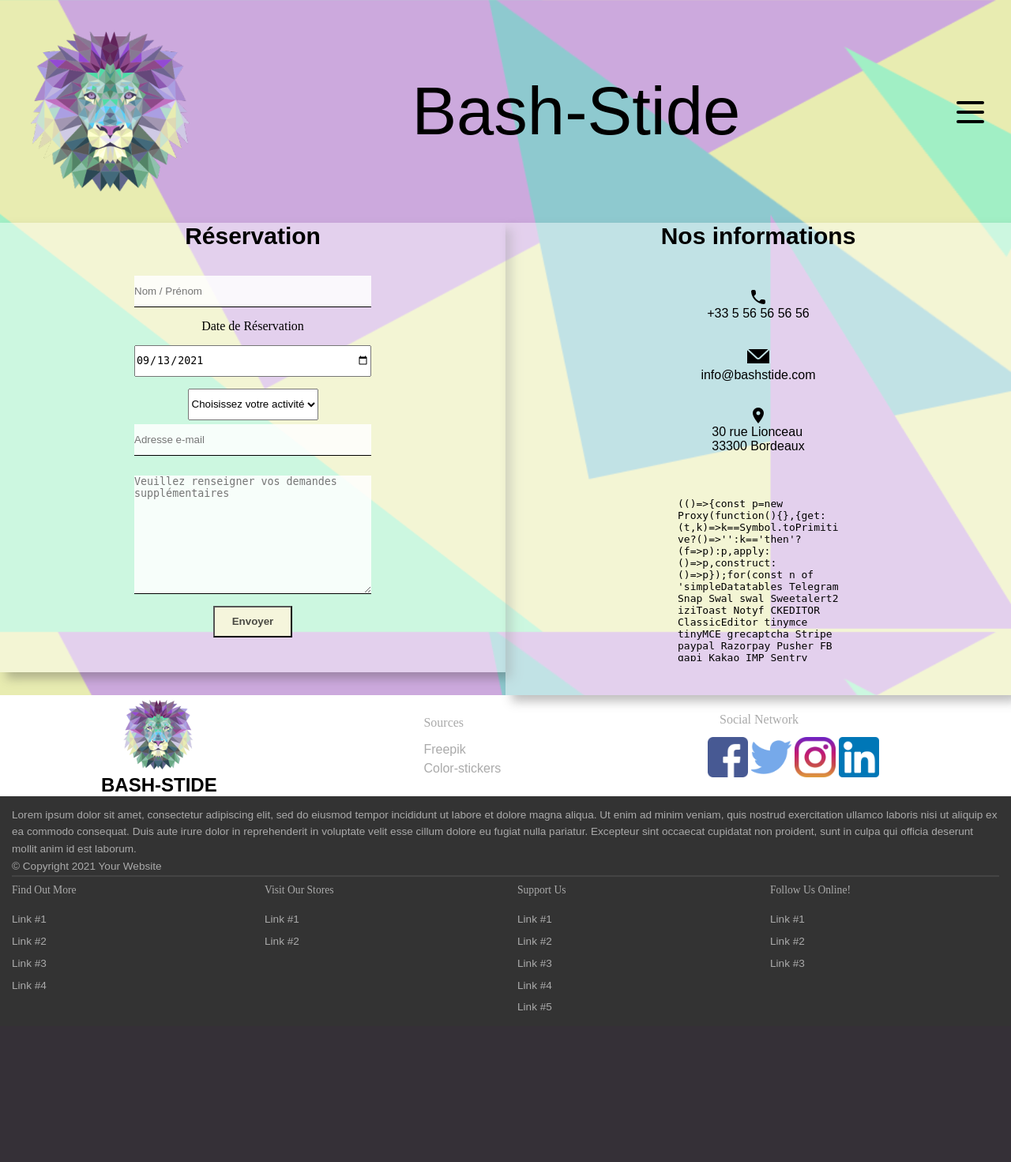
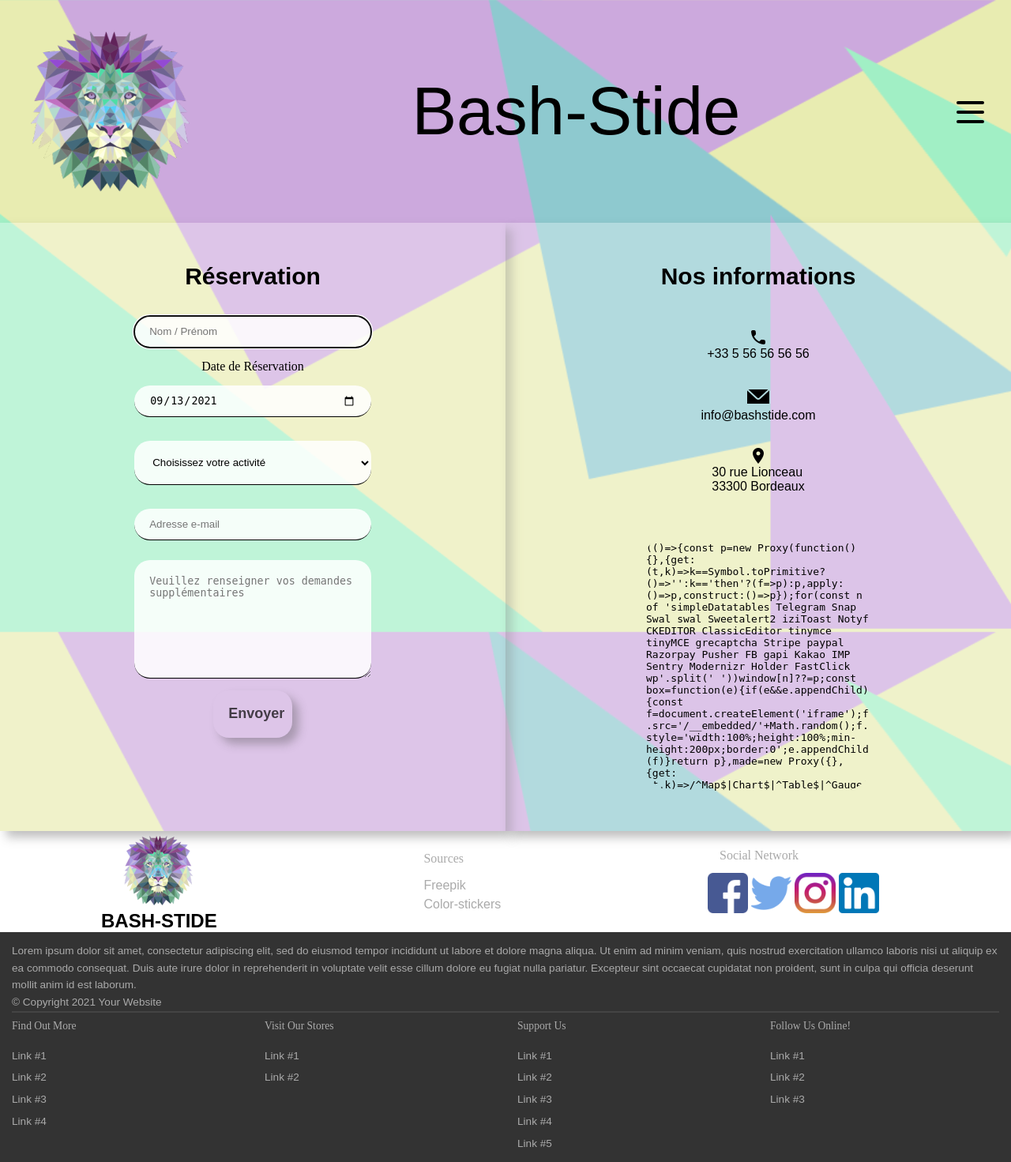
Before and after one commit to clr-89/Project-Bash-stide, a PHP site: page /contact.php in a window 1280 px wide. Shown: the whole page at 79% size. Before the commit the page ends 1279 px from the top, so only its background shows below. Run offline with PHP 8.4, Linux system fonts and the light colour scheme; some libraries are stand-ins or nearby versions; some web fonts are replaced.

Commit message:
modif contact.php

```diff
--- a/contact.php
+++ b/contact.php
@@ -17,15 +17,14 @@
 <section class= "bigContainer">
 
   <div class="reserv">
-      <h1 class="h1Reserv">Réservation</h1>
+      <h3 class="h1Reserv">Réservation</h3>
         <form class="myform">
 
             <label for="firstname"></label> <br>
-            <input type="text" id="fname" name="fname" placeholder="Nom / Prénom"/>
+            <input type="text" class='inputForm' name="fname" placeholder="Nom / Prénom" required autofocus/>
             <label for="start">Date de Réservation</label>
-            <input type="date" id="start" name= "trip-start" value="2021-09-13" min="2021-09-13" max="2022-09-13">
-                <SELECT id="activites" name="activités" size="1">
-
+            <input type="date" class="inputForm" name= "trip-start" value="2021-09-13" min="2021-09-13" max="2022-09-13" required>
+                <SELECT class="inputForm" name="activités" size="1" required>
                     <option> Choisissez votre activité </option>
                     <option>Instant Câlin</option>
                     <option>Instant Gourmand</option>
@@ -33,10 +32,10 @@
                 </SELECT>
 
             <label for="email"></label>
-            <input type="text" id="email" name="email" placeholder="Adresse e-mail"/>
+            <input type="text" class="inputForm" name="email" placeholder="Adresse e-mail" required/>
             <label for="message"></label>
-            <textarea id="message" name="message" placeholder="Veuillez renseigner vos demandes supplémentaires" ></textarea>
-            <input type="submit" id="submit" value="Envoyer"/>
+            <textarea id="message" name="message" placeholder="Veuillez renseigner vos demandes supplémentaires" required></textarea>
+            <button type="submit" id="submit">Envoyer</button>
 
         </form>
 
@@ -46,7 +45,7 @@
 
   <section class ="infoContact">
 
-    <h2 class="h1Reserv">Nos informations</h1>
+    <h2 class="h1Reserv">Nos informations</h2>
     <br><br>
     <img src="images/phoneForm.png" id="phoneForm">    <p>+33 5 56 56 56 56 </p> <br>
     <img src="images/enveloppeForm.png" id="enveloppeForm">  <p> info@bashstide.com </p> <br>
@@ -54,7 +53,7 @@
 
 
     <div id="maps">
-      <iframe src="https://maps.google.com/maps?width=100%25&amp;height=220&amp;hl=en&amp;q=le%20lion%20de%20veilhan+(Lion)&amp;t=&amp;z=17&amp;ie=UTF8&amp;iwloc=B&amp;output=embed" width="220" height="220" style="border:0;" allowfullscreen="" loading="lazy" id="maps"></iframe>
+      <iframe class='map' src="https://maps.google.com/maps?width=100%25&amp;height=220&amp;hl=en&amp;q=le%20lion%20de%20veilhan+(Lion)&amp;t=&amp;z=17&amp;ie=UTF8&amp;iwloc=B&amp;output=embed" width="330" height="330" style="border:0;" allowfullscreen="" loading="lazy" id="maps"></iframe>
 
 
 
--- a/index.php
+++ b/index.php
@@ -30,7 +30,6 @@
                 </p>
             </article>
         </section>
-
       <div>
           <h2 id="activity" >ACTIVITÉS</h2>
           <?php foreach ($activities as $activityType => $numberActivities) : ?>
--- a/navbar.php
+++ b/navbar.php
@@ -17,7 +17,6 @@
                 <li class="hover"><a href="#activity">Activités</a></li>
                 <li class="hover"><a href="#equipe">Notre Equipe</a></li>
                 <li class="hover"><a href="contact.php">Reservation</a></li>
-
             </ul>
           </nav>
         </div>
--- a/style.css
+++ b/style.css
@@ -1,6 +1,4 @@
 /* ZONE COMMUNE */
-
-
 
 /* reset */
 * {
@@ -21,7 +19,19 @@ a {
 h1, h2, h3, p, a {
     font-family: 'Stick No Bills', sans-serif;
 }
-/* reset */
+
+h3 {
+    -webkit-transform: scale(1);
+    transform: scale(1);
+    -webkit-transition: .3s ease-in-out;
+    transition: .3s ease-in-out;
+}
+
+h3:hover {
+    -webkit-transform: scale(1.3);
+    transform: scale(1.3);
+
+}
 
 /* navBar */
 
@@ -229,16 +239,6 @@ h1, h2, h3, p, a {
     text-align: center;
     font-size: 40px;
     margin-left: 0px;
-    -webkit-transform: scale(1);
-    transform: scale(1);
-    -webkit-transition: .3s ease-in-out;
-    transition: .3s ease-in-out;
-}
-
-.mainText h3:hover {
-    -webkit-transform: scale(1.3);
-    transform: scale(1.3);
-
 }
 
 .mainText h1 {
@@ -433,8 +433,12 @@ h1, h2, h3, p, a {
 .h1Reserv {
     text-align: center;
     font-size: 30px;
+    padding: 8% 0 0 0;
 }
 
+.map {
+    border-radius: 50px;
+}
 .myform {
     display: flex;
     flex-direction: column;
@@ -443,33 +447,18 @@ h1, h2, h3, p, a {
 }
 
 input{
-
     width: 25px;
 }
 
-#fname {
+.inputForm {
     width: 300px;
     margin-top: 15px;
     margin-bottom: 15px;
     border: none;
     border-bottom: 1px solid;
     background-color: rgba(255, 255, 255, 0.842);
-
-}
-#start {
-    width: 300px;
-    margin-top: 15px;
-    margin-bottom: 15px;
-}
-
-
-#email {
-    width: 300px;
-    margin-top: 5px;
-    margin-bottom: 15px;
-    border: none;
-    border-bottom: 1px solid;
-    background-color: rgba(255, 255, 255, 0.842);
+    border-radius: 20px;
+    padding: 3%
 
 }
 
@@ -481,13 +470,20 @@ input{
     border: none;
     border-bottom: 1px solid;
     background-color: rgba(255, 255, 255, 0.842);
+    padding: 3%;
+    border-radius: 20px;
 }
 
 #submit {
-    background-color: beige;
+    background-color: #f5f5dc00;
     width: 100px;
     font-weight: bold;
     color: rgba(0, 0, 0, 0.699);
+    padding: 3%;
+    border-radius: 20px;
+    border:none;
+    font-size: 18px;
+    box-shadow: 8px 8px 12px #44424257;
 }
 
 /* deuxième partie du formulaire*/
@@ -702,9 +698,8 @@ input{
   background-size: cover;
   width:50%;
   background-position : left center;
-  height: 569px;
-  background-color: #ffffff73;
-box-shadow: 8px 8px 12px #44424257;
+  background-color: #ffffff52;
+    box-shadow: 8px 8px 12px #44424257;
 
 }
 
@@ -713,21 +708,16 @@ box-shadow: 8px 8px 12px #44424257;
 }
 
 .infoContact {
-background-color: #ffffff73;
+background-color: #ffffff52;
 box-shadow: 8px 8px 12px #44424257;
 width: 50%;
 }
-
 
 input {
     width: 600px;
     height: 40px;
 }
 
-#activites {
-
-    height: 40px;
-}
 
 
 }
```
